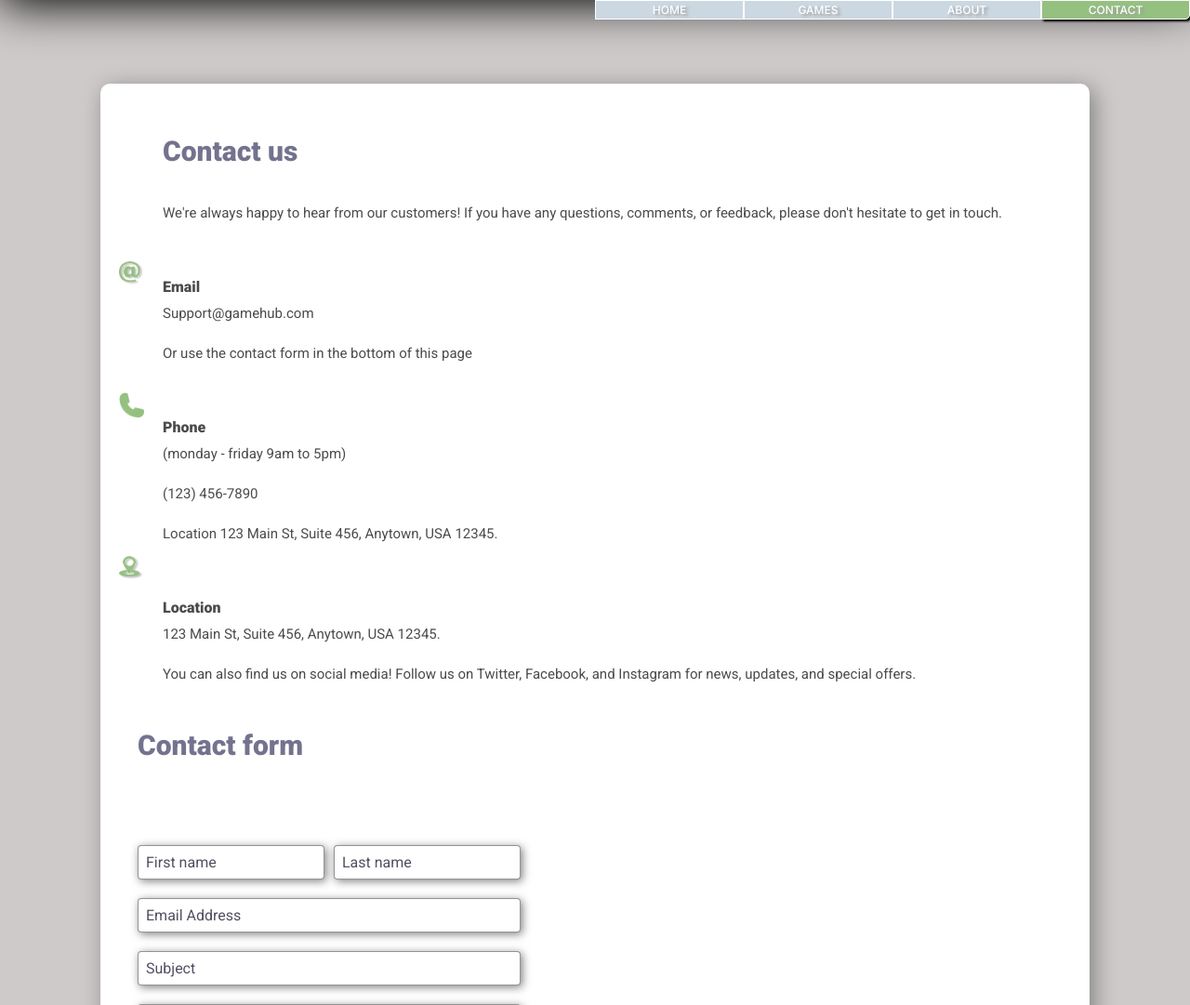
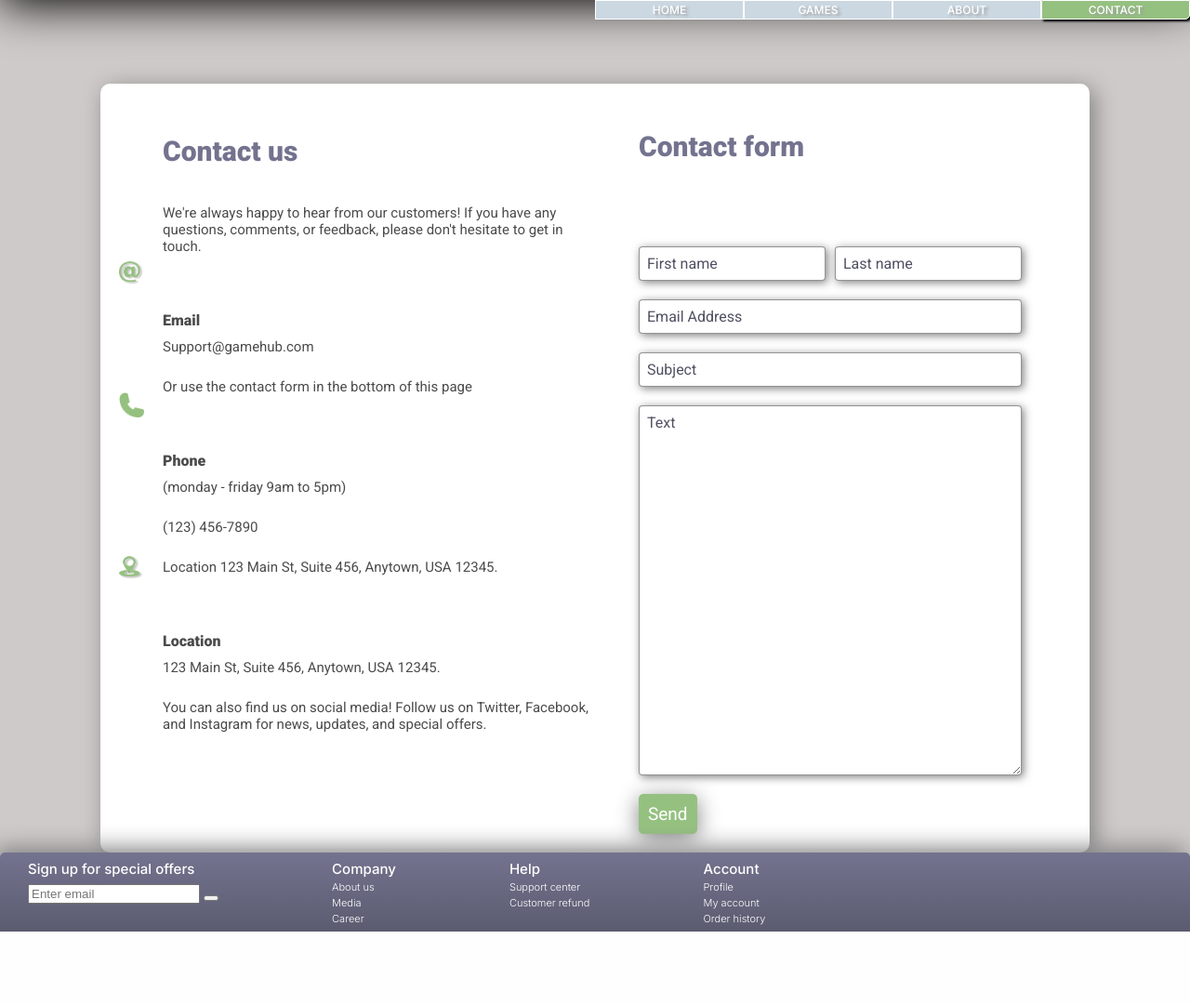
Before and after one commit to Noroff-FEU-Assignments/cross-course-project-evrlong, a PHP site: page /contact.html in a window 1280 px wide. Shown: the part 73-1154 px from the top of the page at 93% size. After the commit the page ends 1075 px from the top, so only its background shows below. Run offline with PHP 8.4, Linux system fonts and the light colour scheme.

Commit message:
Update style.css

```diff
--- a/CSS/style.css
+++ b/CSS/style.css
@@ -1266,7 +1266,7 @@ textarea::placeholder {
     flex-wrap: wrap;
   }
 
-  .info_section {
+  .info__section {
     width: 50%;
   }
 
```
